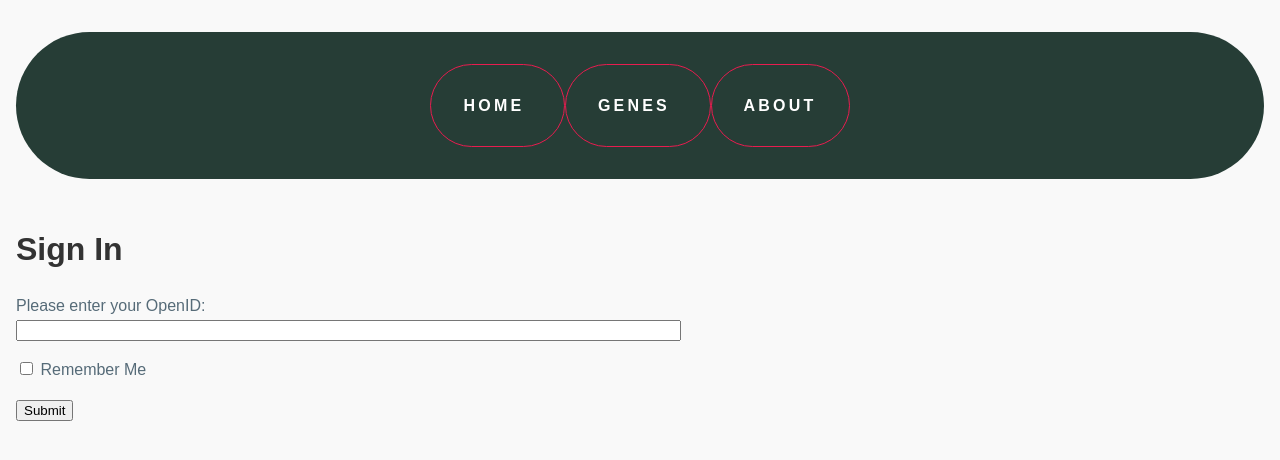
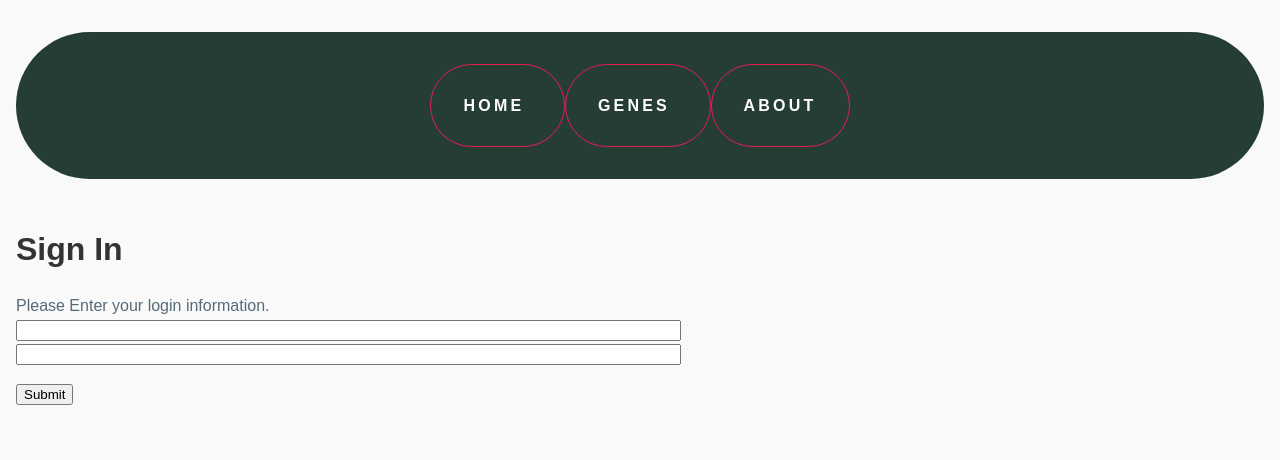
Before and after one commit to nitzanel/Expression-graphs, a Flask app: page /login in a window 1280 px wide. Shown: the top 460 px of the page. Run offline with Flask 2, Linux system fonts and the light colour scheme.

Commit message:
Some redirection from pages that  are obsolute, changed login.html a little, added password field and removed remember me checkbox.

```diff
--- a/forms.py
+++ b/forms.py
@@ -10,5 +10,6 @@ class CellTypeSpecificForm(Form):
 	cell_type = SelectField('cell',choices=[('GN','GN'),('MF','MF'),('DC','DC'),('B1ab','B1ab'),('CD19','CD19'),('NK','NK'),('T8','T8'),('T4','T4'),('Treg','Treg'),('NKT','NKT'),('Tgd','Tgd')])
 
 class LoginForm(Form):
-    openid = StringField('openid', validators=[DataRequired()])
-    remember_me = BooleanField('remember_me', default=False)
+    login_name = StringField('login_naame', validators=[DataRequired()])
+    login_password = StringField('login_password', validators =[DataRequired()])
+    #remember_me = BooleanField('remember_me', default=False)
--- a/templates/login.html
+++ b/templates/login.html
@@ -4,10 +4,15 @@
 	<form action="" method="post" name="login">
 		{{ form.hidden_tag() }}
 		<p>
-			Please enter your OpenID:<br>
-			{{ form.openid(size=80) }}<br>
+			Please Enter your login information.
+			<br>
+			{{ form.login_name(size=80) }}
+ 			<br>
+			{{ form.login_password(size=80) }}
+			<br>
 		</p>
-		<p>{{ form.remember_me }} Remember Me</p>
-		<p><input type="submit" name="Sign In"></p>
+		<p>
+			<input type="submit" name="Sign In">
+		</p>
 	</form>
 {% endblock %}
--- a/views.py
+++ b/views.py
@@ -91,7 +91,8 @@ def get_dots_labels(values):
 
 class Main(flask.views.MethodView):
 	def get(self):
-		return flask.render_template('homepage.html')
+		#return flask.render_template('homepage.html')
+		return flask.redirect(flask.url_for('pan_immune'))
 	def post(self):
 		#def say_hi(obj_response):
 		#	obj_response.alert('Hello')
@@ -100,20 +101,23 @@ class Main(flask.views.MethodView):
 		#	flask.g.sijax.register_callback('say_hi',say_hi)
 		#	print 'sijax request'
 		#	return flask.g.sijax.process_request()
-		return flask.render_template('homepage.html')
+
+		#return flask.render_template('homepage.html')
+		print 'someone post to main?'
+		return flask.redirect(flask.url_for('pan_immune'))
 
 class Homepage(flask.views.MethodView):
 	def get(self):
-		return flask.render_template('homepage.html')
-
+		#return flask.render_template('homepage.html')
+		return flask.redirect(flask.url_for('pan_immune'))
 class About(flask.views.MethodView):
 	def get(self):
 		return flask.render_template('about.html')
 
 class Genes(flask.views.MethodView):
 	def get(self):
-		return flask.render_template('genes.html')
-
+		#return flask.render_template('genes.html')
+		return flask.redirect(flask.url_for('pan_immune'))
 class Login(flask.views.MethodView):
 	def get(self):
 		form = forms.LoginForm()
```
